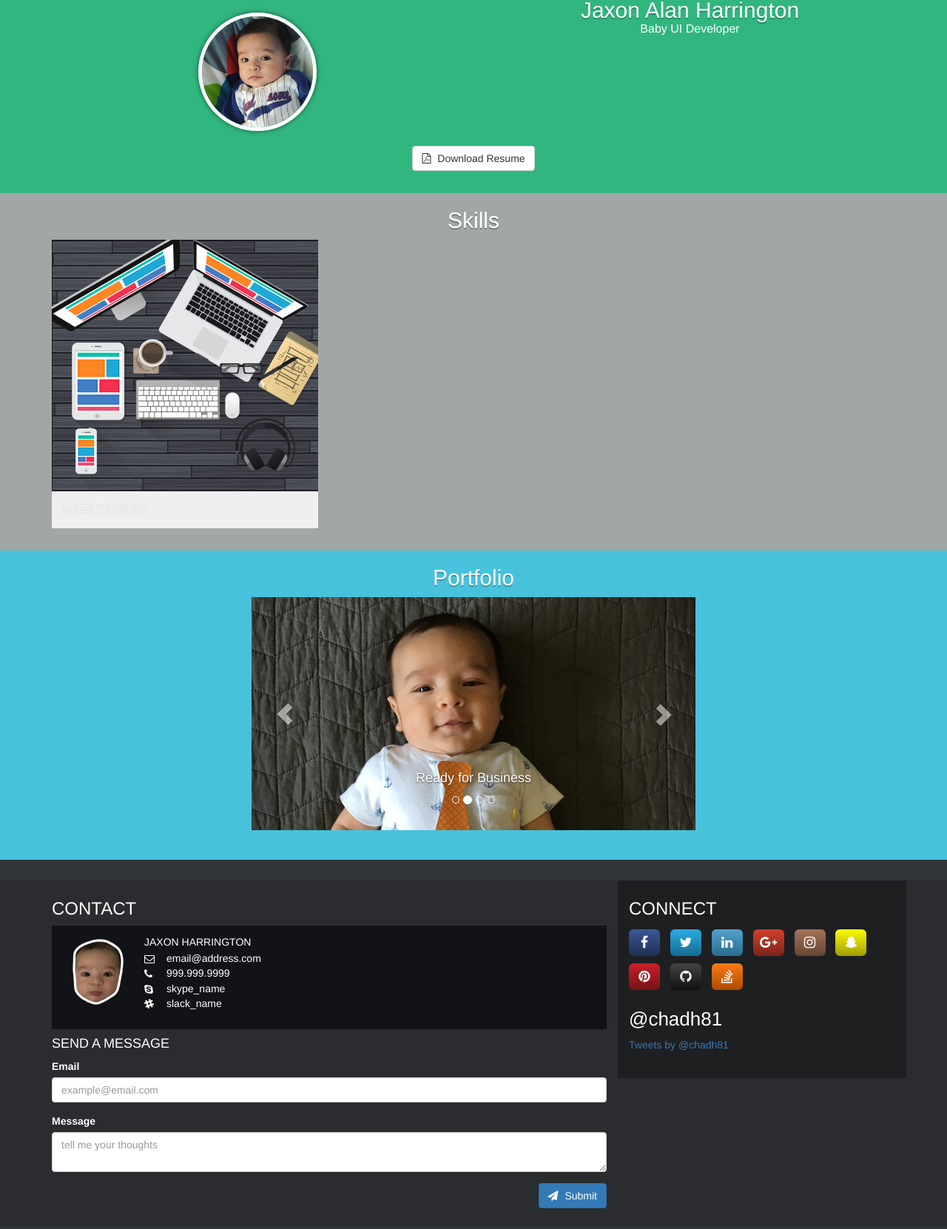
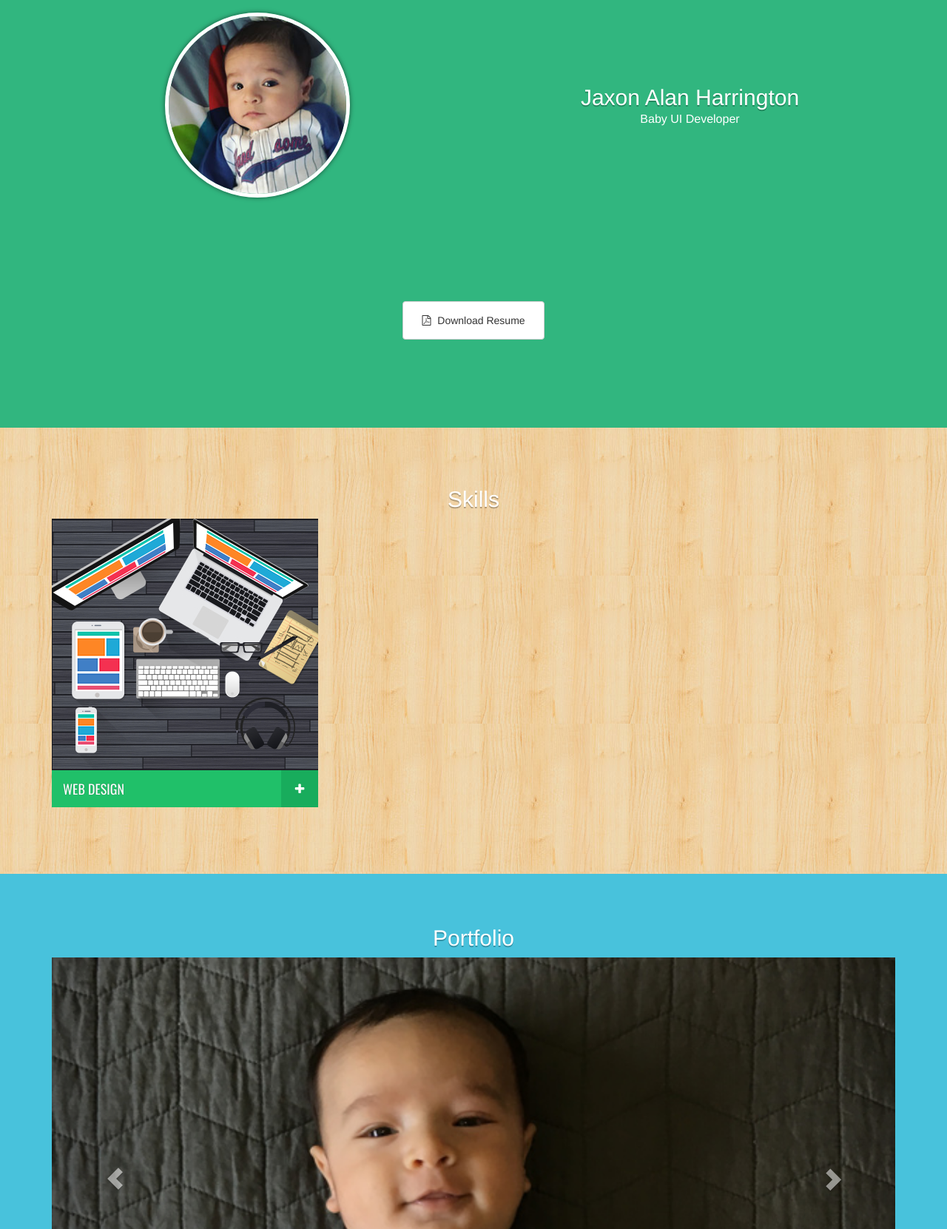
Before and after one commit to chad-harrington/workshop-portfolio, a plain HTML site: page index.html in a window 1280 px wide. Shown: the part 53-1714 px from the top of the page at 74% size. Drawn offline with nearby package versions, Linux system fonts and the light colour scheme.

Commit message:
Update main.css

```diff
--- a/css/main.css
+++ b/css/main.css
@@ -8,6 +8,11 @@ body {
 .section-hdr {
     text-align: center;
     text-shadow: 0 2px 0 rgba(0,0,0,.25);
+}
+
+.hdr-lg {
+    font-size: 40px;
+    margin-bottom: 20px;
 }
 
 .btn .fa,
@@ -31,6 +36,8 @@ body {
     letter-spacing: 2px;
     vertical-align: middle;
     font-family: 'Oswald', sans-serif;
+    position: relative;
+    top: -2px;
 }
 
 .navbar-toggle-cover {
@@ -102,15 +109,18 @@ body {
 
 .about .about-heading h3 {
     font-size: 16px;
+    margin-top: 4px;
 }
 
 .about .about-resume {
+    text-align: center;
     margin-bottom: 30px;
 }
 
 /* -- Skills -- */
 .section-skills {
-    background-color: #a0a7a4;
+    padding: 60px 0;
+    background: url(../img/ui/patterns/purty-wood-bg.jpg);
 }
 
 .skills {
@@ -162,11 +172,16 @@ body {
     padding: 0;
     text-align: left;
     vertical-align: middle;
-    color: @white;
+    color: #fff;
     height: 50px;
     width: 100%;
     border: 0;
-    background: @green;
+    background: #20c069;
+}
+
+.skill-item button:active,
+.skill-item button:focus {
+    outline: 0;
 }
 
 .skill-item h4 {
@@ -178,7 +193,8 @@ body {
     white-space: nowrap;
     text-overflow: ellipsis;
     text-transform: uppercase;
-    font-size: @font-size-h4;
+    font-family: 'Oswald', 'Franklin Gothic Medium', 'Arial', sans-serif;
+    font-size: 18px;
     text-shadow: 0px 0px 1px rgba(0,0,0,0.4);
 }
 
@@ -191,13 +207,13 @@ body {
     text-align: center;
     line-height: 50px;
     font-size: 16px;
-    background: @green2;
+    background: #18ac5c;
 }
 
 .skill-item .toggle-icon:before {
+    font-family: 'FontAwesome';
     vertical-align: middle;
     display: inline-block;
-    font-family: hwd;
     font-style: normal;
     font-weight: normal;
     line-height: 1;
@@ -207,7 +223,7 @@ body {
 }
 
 .skill-item .skill-item-description {
-    color: @white;
+    color: #fff;
     height: 100%;
     padding-top: 50px;
     position: absolute;
@@ -217,7 +233,6 @@ body {
 .skill-item .skill-item-description > .inner {
     height: 100%;
     overflow: auto;
-    display: none;
     padding: 20px;
 }
 
@@ -228,29 +243,50 @@ body {
 }
 
 .skill-icons > li {
-    margin-right: 10px;
-    display: inline-block;
+    padding: 0;
+    margin-right: 5px;
+    display: block;
+    float: left;
 }
 
 
 
 /* -- Portfolio -- */
 .section-portfolio {
-    padding: 0 0 40px 0;
-    background-color: #48c2dc;
+    padding: 50px 0 90px 0;
+    background: #48c2dc;
 }
 
 .portfolio {
     color: #fff;
 }
 
-.carousel-portfolio {
+.carousel-container {
     max-width: 600px;
     margin: 0 auto;
 }
 
+.carousel-portfolio {
+    margin-bottom: 30px;
+    /* Prevents wierd issues/flicker caused by carousel animation */
+    -webkit-backface-visibility: hidden;
+    backface-visibility: hidden;
+}
+
 .carousel-portfolio img {
     width: 100%;
+}
+
+.carousel-bottom {
+
+}
+
+.carousel-bottom .inner {
+    display: none;
+    color: #000;
+    padding: 20px;
+    background: #f9f9f9;
+    box-shadow: inset 0 0px 1px rgba(0,0,0,.1);
 }
 
 /* -- Contact -- */
@@ -268,14 +304,27 @@ body {
 
 .contact-details {
     padding: 15px;
+    margin-bottom: 30px;
     background-color: #121316;
 }
 
 .contact-details img {
-    width: 75px;
+    width: 80px;
     height: auto;
     margin-right: 15px;
     margin-left: 10px;
+}
+
+.contact-details h5 {
+    font-family: 'Oswald';
+    letter-spacing: 1px;
+    padding-bottom: 7px;
+    margin-bottom: 7px;
+    border-bottom: 1px solid #4a4a4a;
+}
+
+.contact-details .media-body {
+    width: 100%;
 }
 
 .contact-details .contact-list li {
@@ -380,10 +429,69 @@ footer {
    ========================================================================== */
 @media screen and (min-width: 768px) {
 
+    /* Large Header */
+    .hdr-lg {
+        font-size: 50px;
+        margin-bottom: 30px;
+    }
+
     /* -- Navbar -- */
     .navbar-brand {
         padding: 5px;
         margin-right: 20px;
+    }
+
+    /* -- About -- */
+    .about .profile-pic {
+        width: 250px;
+    }
+
+    .about .about-details {
+        margin-top: 90px;
+    }
+
+    .about .about-resume {
+        margin-bottom: 0;
+    }
+
+    /* Portfolio */
+    .carousel-container {
+        background: #fff;
+        padding: 30px;
+        box-shadow: 0 2px 1px rgba(0,0,0,.2);
+    }
+
+    .carousel-portfolio {
+
+    }
+
+    .carousel-portfolio img {
+
+    }
+
+    .carousel-bottom {
+
+    }
+
+    .carousel-bottom .inner {
+        display: block;
+    }
+
+    /* Contact */
+    .contact-details img {
+        width: 100px;
+    }
+
+    .contact-details h5 {
+        font-size: 20px;
+    }
+
+    .contact-details .contact-list {
+        margin-left: 40px;
+    }
+
+    .contact-details .contact-list li {
+        font-size: 18px;
     }
 
 }
@@ -396,6 +504,36 @@ footer {
    ========================================================================== */
 @media screen and (min-width: 992px) {
 
+    /* -- About -- */
+    .about .col-profile-pic {
+        background: rgba(0, 0, 0, 0.04);
+    }
+
+    .about .col-about-details {
+/*
+        background: rgba(0, 0, 0, 0.07);
+        border-left: 1px solid rgba(0,0,0,0.08);
+        border-right: 1px solid rgba(0,0,0,0.08);
+*/
+    }
+
+
+    .about .about-details {
+        margin: 118px 0;
+    }
+
+    .col-about-resume {
+        background: rgba(0, 0, 0, 0.04);
+    }
+
+    .about .about-resume {
+        margin: 119px 0;
+    }
+
+    .about .about-resume .btn {
+        padding: 15px;
+    }
+
 }
 
 
@@ -406,4 +544,17 @@ footer {
    ========================================================================== */
 @media screen and (min-width: 1200px) {
 
+    /* -- About -- */
+    .about .about-resume .btn {
+        padding: 15px 25px;
+    }
+
 }
+
+
+/* Custom Scenarios */
+@media screen and (max-width: 480px) {
+    .contact-details img {
+        display: none;
+    }
+}
```
